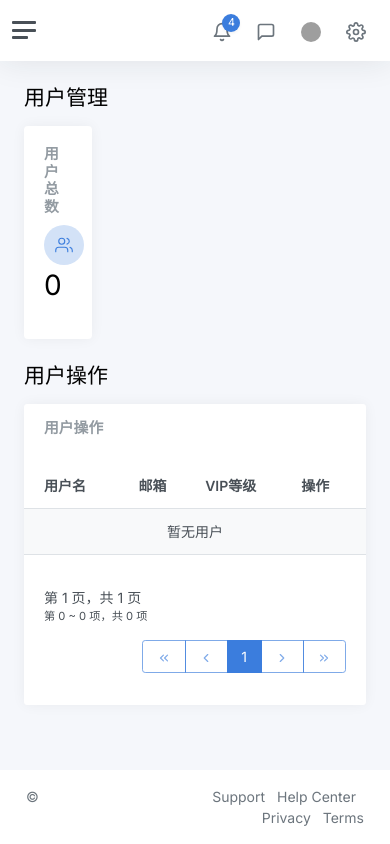
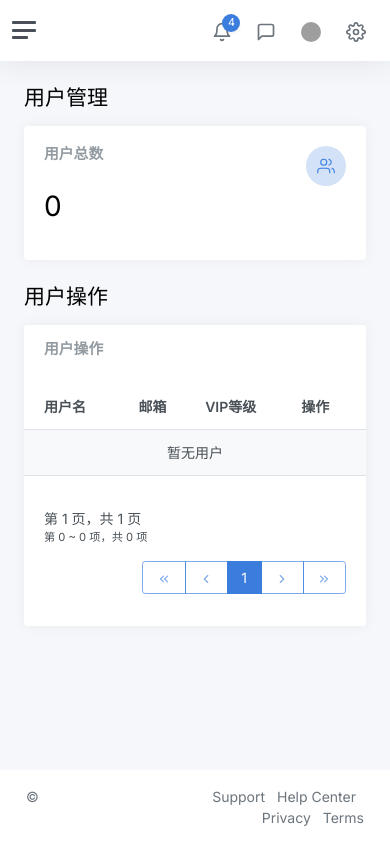
Before and after one commit to Harry813/starring, a Django app: a page that uses templates/admin/admin_customer_index.html in a window 390 px wide. Run offline with Django 3.2, Linux system fonts and the light colour scheme; the visitor is signed in with stand-in values (Sample User, id 1); data comes from the database, SQL or seed files in the repository; some libraries are stand-ins or nearby versions; grey boxes are pictures that could not be loaded.

Commit message:
reorganize
Signed-off-by: Harry813 <wangaoharry@hotmail.com>

```diff
--- a/templates/admin/admin_customer_index.html
+++ b/templates/admin/admin_customer_index.html
@@ -11,7 +11,7 @@
     <div class="container-fluid p-0">
         <h1 class="h3 mb-3">{% translate '用户管理' %}</h1>
         <div class="row">
-            <div class="col-3">
+            <div class="col-lg-3 col-md-6 col-sm-12">
                 <div class="card">
                     <div class="card-body">
                         <div class="row">
```
